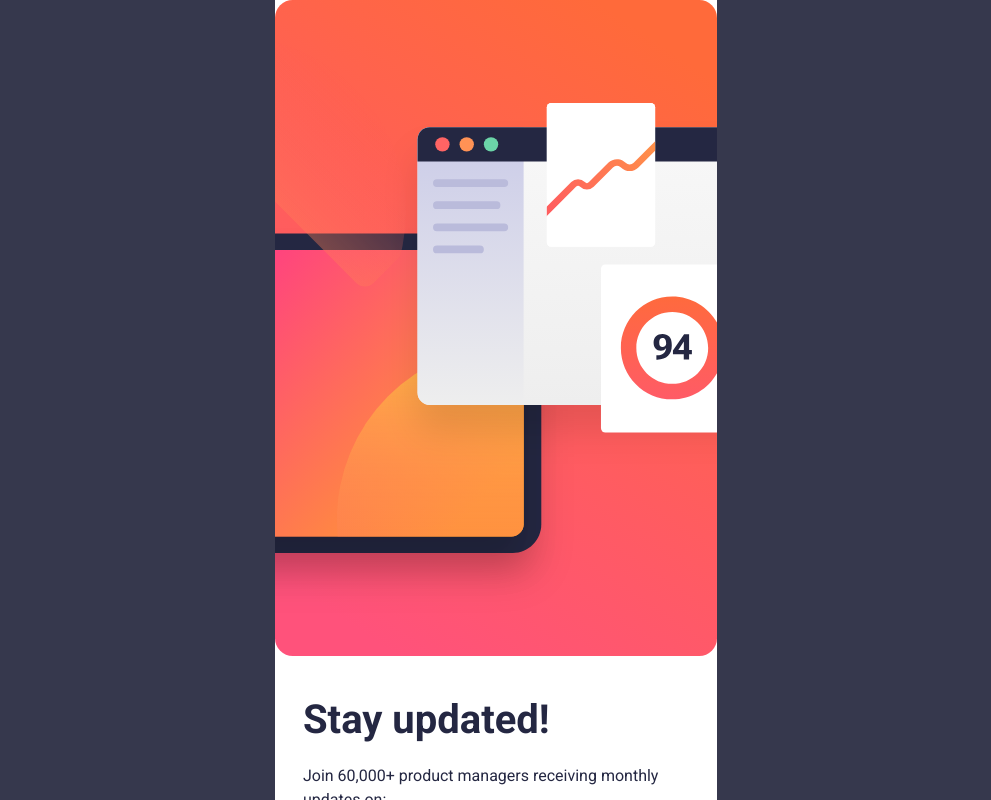
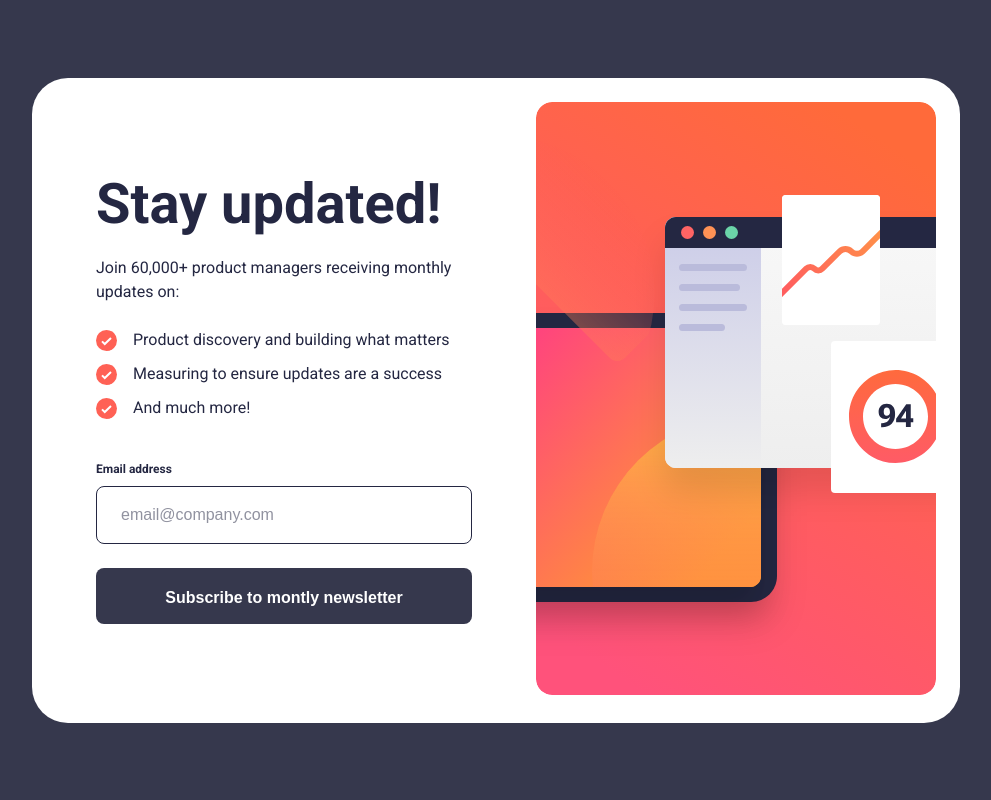
Before and after one commit to jake4369/frontend-mentor-junior, a React (Create React App) app in the folder newsletter-sign-up/: page / in a window 1280 px wide. Shown: the top 800 px of the page, without its empty margins (144-1135 px from the left). Built offline with nearby package versions, Linux system fonts and the light colour scheme.

Commit message:
Style app for desktop devices

```diff
--- a/newsletter-sign-up/src/index.css
+++ b/newsletter-sign-up/src/index.css
@@ -23,11 +23,15 @@ html {
 
 body {
   background-color: var(--bg-dark-navy);
+  font-family: "Roboto", Arial, Helvetica, sans-serif;
+}
+
+#root {
+  width: 100%;
+  min-height: 100vh;
   display: flex;
+  align-items: center;
   justify-content: center;
-  height: 100%;
-  min-height: 100vh;
-  font-family: "Roboto", Arial, Helvetica, sans-serif;
 }
 
 /* ==========
@@ -36,11 +40,8 @@ body {
 .app {
   background-color: var(--bg-white);
   color: var(--dark-navy);
-  border-radius: 0 0 2.25rem 2.25rem;
   width: 100%;
-  max-width: 28.125rem;
-  height: 100%;
-  min-height: 100vh;
+  max-width: 48rem;
 }
 
 /* ==========
@@ -52,6 +53,9 @@ body {
 
 .hero__img {
   width: 100%;
+  max-height: 25rem;
+  object-fit: cover;
+  border-radius: 0 0 1rem 1rem;
 }
 
 /* ==========
@@ -152,3 +156,62 @@ form .btn-subscribe {
   outline: none;
   padding: 1.125rem 0 0.875rem;
 }
+
+/* ==========
+ MEDIA QUERIES
+ ========== */
+@media (min-width: 62rem) {
+  /* ==========
+  main.app
+  ========== */
+  .app {
+    width: 58rem;
+    max-width: unset;
+    display: flex;
+    flex-direction: row-reverse;
+    align-items: center;
+    justify-content: space-between;
+    padding: 1.5rem 1.5rem 1.5rem 4rem;
+    border-radius: 2.25rem;
+  }
+
+  /* ==========
+  section.hero
+  ========== */
+  .hero {
+    margin-bottom: 0;
+  }
+
+  .hero__img {
+    width: 100%;
+    max-height: unset;
+    object-fit: cover;
+    width: 25rem;
+    border-radius: 1rem;
+  }
+
+  /* ==========
+  section.section__form
+  ========== */
+  .section__form {
+    width: 23.5rem;
+    margin: 0;
+  }
+
+  .section__form h1 {
+    font-size: 3.5rem;
+  }
+
+  form .btn-subscribe {
+    cursor: pointer;
+  }
+
+  form .btn-subscribe:hover,
+  form .btn-subscribe:focus {
+    background: var(
+      --Gradient-1,
+      linear-gradient(204deg, #ff6a3a 0%, #ff527b 100%)
+    );
+    box-shadow: 0px 16px 32px 0px rgba(255, 97, 85, 0.5);
+  }
+}
```
